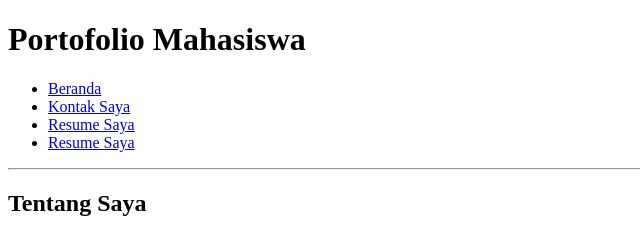
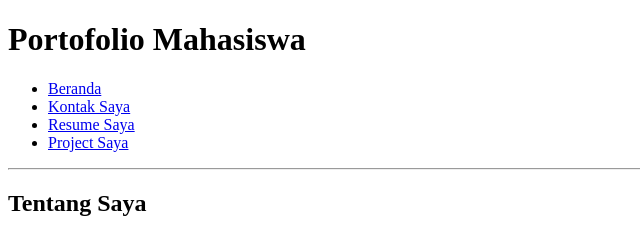
Before and after one commit to nendennrrr/-praktikum-web-2026, a plain HTML site: page pertemuan-2/index.html in a window 1280 px wide. Shown: the top 234 px of the page, 0-640 px from the left. Drawn offline with Linux system fonts and the light colour scheme.

Commit message:
Menambahkan Proyek Portofolioo

```diff
--- a/pertemuan-2/index.html
+++ b/pertemuan-2/index.html
@@ -20,7 +20,7 @@
                     <a href="resume.html">Resume Saya</a>
                 </li>
                 <li>
-                    <a href="project.html">Resume Saya</a>
+                    <a href="project.html">Project Saya</a>
                 </li>
             </ul>
         </nav>
```
